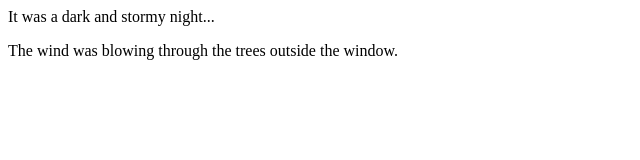
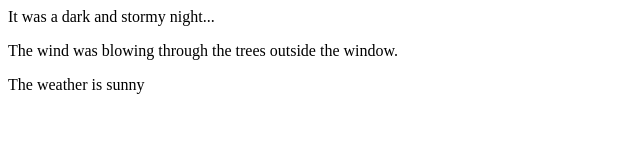
Before and after one commit to vineela517/fireside-story, a plain HTML site: page index.html in a window 1280 px wide. Shown: the whole page, without its empty margins (0-640 px from the left). Drawn offline with Linux system fonts and the light colour scheme.

Commit message:
added third line of code

```diff
--- a/index.html
+++ b/index.html
@@ -2,5 +2,6 @@
   <body>
     <p>It was a dark and stormy night...</p>
     <p>The wind was blowing through the trees outside the window.</p>
+	<p>The weather is sunny</p>
   </body>
 </html>
```
